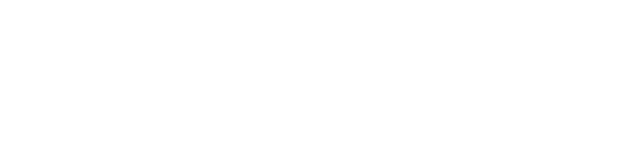
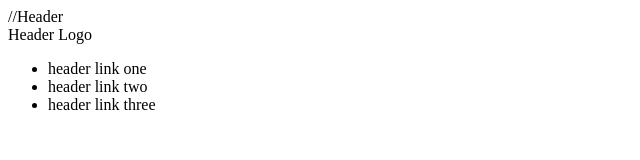
Before and after one commit to stupiduck/odin-landing-page, a plain HTML site: page index.html in a window 1280 px wide. Shown: the whole page, without its empty margins (0-640 px from the left). Drawn offline with Linux system fonts and the light colour scheme.

Commit message:
Add Header content

```diff
--- a/index.html
+++ b/index.html
@@ -6,7 +6,16 @@
     <title>Landing Page</title>
     <link ref"stylesheet" href="./styles.css">
 </head>
+
 <body>
+    //Header
+    <div class="logo">Header Logo</div>
+    <ul>
+        <li><a href="./#"></a>header link one</li>
+        <li><a href="./#"></a>header link two</li>
+        <li><a href="./#"></a>header link three</li>
+    </ul>
+
 
 </body>
 </html>
```
